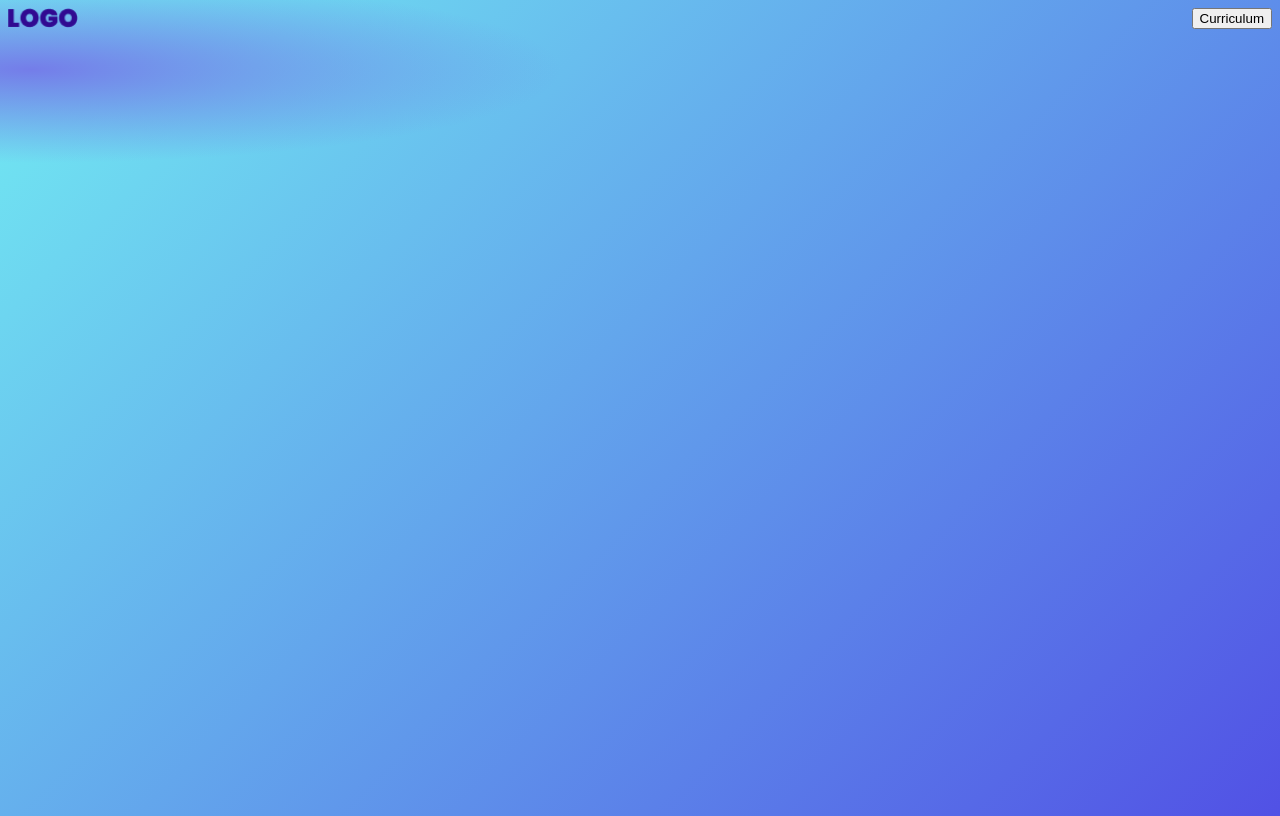
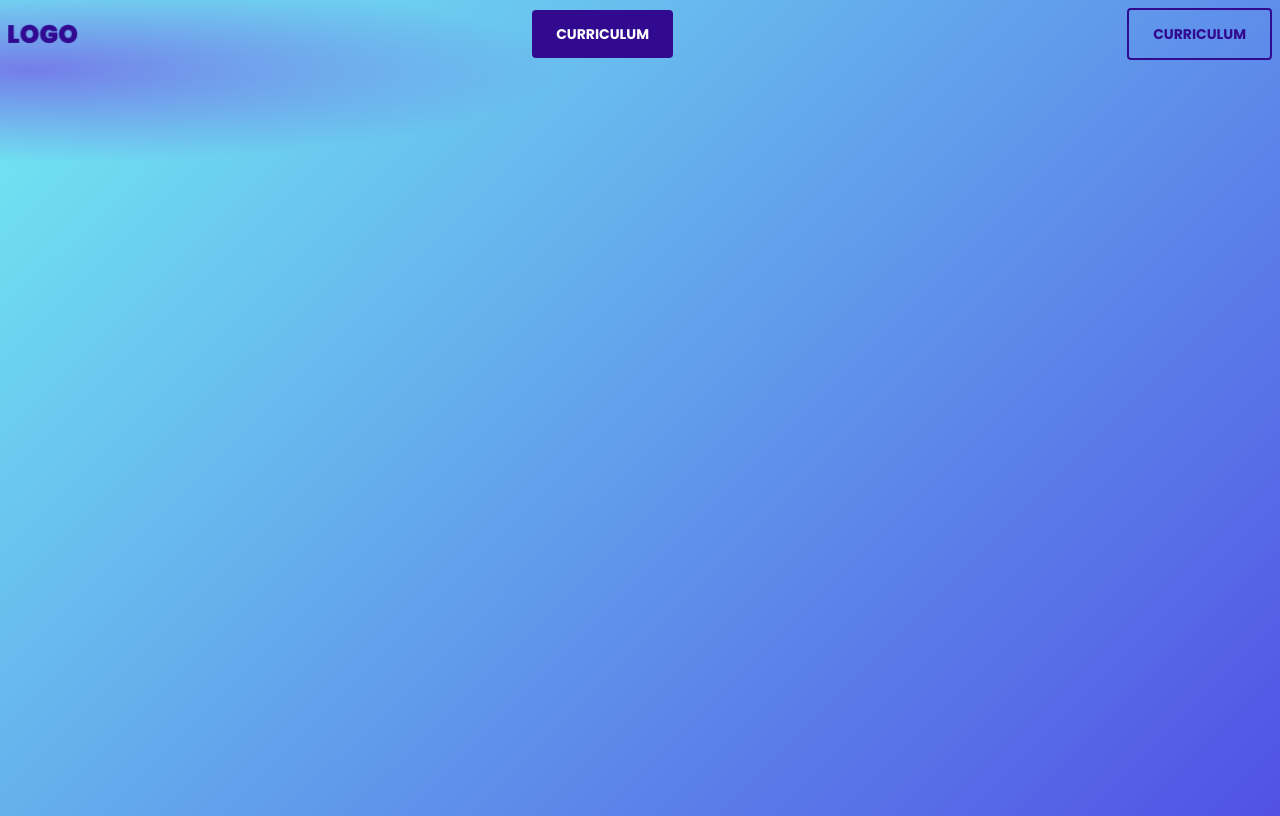
Before and after one commit to yersonreyes/reto-jaume, a plain HTML site: page index.html in a window 1280 px wide. Drawn offline with Linux system fonts and the light colour scheme.

Commit message:
Componente boton creado

```diff
--- /dev/null
+++ b/css/css/button.css
@@ -0,0 +1,19 @@
+.button{
+    background: var(--purple);
+    color: var(--white);
+    font: var(--button);
+    border: none;
+    padding-inline-start: 24px;
+    padding-inline-end: 24px;
+    padding-block-start:13px ;
+    padding-block-end: 13px;
+    border-radius: 4px;
+    text-transform: uppercase;
+}
+
+.button.is-secondary{
+background: unset;
+border: 2px solid var(--purple);
+color: var(--purple);
+
+}
--- /dev/null
+++ b/css/css/header.css
@@ -0,0 +1,5 @@
+.header{
+    display: flex;
+    justify-content: space-between;
+    align-items: center;
+  }
--- a/css/index.css
+++ b/css/index.css
@@ -1,4 +1,5 @@
-
+@import "./css/header.css";
+@import "./css/button.css";
 :root {
   --fontbase: 'Poppins', sans-serif ;
   --gradient: radial-gradient(41.48% 11.48% at 2.38% 8.52%, #747DE9 0%, rgba(255, 255, 255, 0) 100%), linear-gradient(135deg, #72EDF2 0%, #5151E5 100%);;
@@ -13,6 +14,7 @@
   --caption: 12px/19px var(--fontbase);
   --purple: #310a90;
   --green:#42e2b8;
+  --white: white;
 
 
 }
@@ -21,8 +23,3 @@ body{
   min-block-size: 100vh;
   font: var(--headline5);
   }
-
-.header{
-  display: flex;
-  justify-content: space-between;
-}
--- a/index.html
+++ b/index.html
@@ -13,7 +13,8 @@
 <body>
   <header class="header">
     <img src="./images/LOGO.png" width="70" height="20" alt="Logo">
-    <button>Curriculum</button>
+    <button class="button">Curriculum</button>
+    <button class="button is-secondary">Curriculum</button>
   </header>
 </body>
 </html>
```
